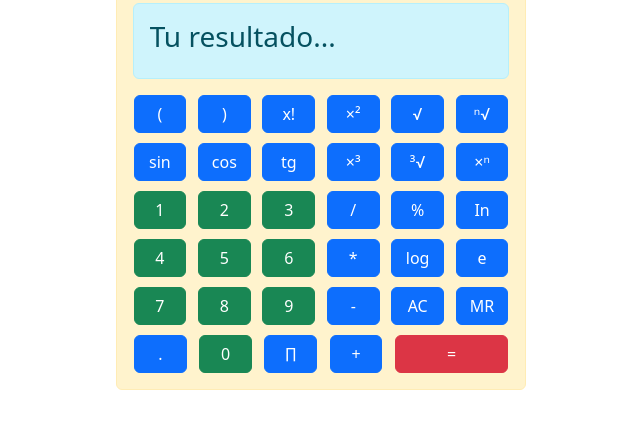
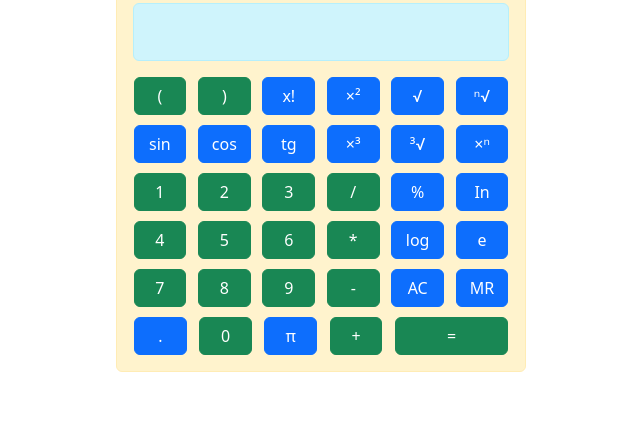
Before and after one commit to VirAyma21/CalculadoraCientifica, a plain HTML site: page index.html in a window 1280 px wide. Shown: the part 70-498 px from the top of the page, without its empty margins (319-959 px from the left). Drawn offline with nearby package versions, Linux system fonts and the light colour scheme.

Commit message:
modificado

```diff
--- a/css/style.css
+++ b/css/style.css
@@ -1,6 +1,9 @@
 /*main*/
 .areaDeTrabajo {
    margin: 1 rem;
+}
+.contenedor{
+    min-width: 350px;
 }
 /*botones*/
 .contenedorBotones{
@@ -10,15 +13,17 @@
     justify-content: space-around
 }
 
-button{
-    width: 14%;
+#contenedorResultado{
+    width: 100%;
 }
-.igual {
+#igual {
     width: 30%;
     display: flex;
     place-content: center;
 }
-
+.boton {
+    width: 14%;
+}
 
 
 
@@ -30,8 +35,13 @@ button{
 
 }
 
-@media only screen and (min-width: 961px) and (max-width:1200px) {
-
+@media only screen and (min-width: 780px) and (max-width:1200px) {
+    .col-md-4{
+       columns: md-6;
+    }
+    .contenedor{
+        min-width: 422px;
+    }
 }
 
 @media only screen and (min-width: 1201px) {
--- a/index.html
+++ b/index.html
@@ -14,58 +14,64 @@
                 <div class="col-md-4">
                     <div class="contenedor alert alert-warning" role="alert">
                         <h1>Calculadora <img src="images/calculator.png" alt=""></h1>
-                        <div class="contenedoResultado alert alert-info" role="alert">
-                            <h3>Tu resultado...</h3>
-                        </div>
-                        <div class="contenedorBotones">
-                                <button class="btn btn-primary">(</button>
-                                <button class="btn btn-primary">)</button>
-                                <button class="btn btn-primary">x!</button>
-                                <button class="btn btn-primary">×²</button>
-                                <button class="btn btn-primary">√</button>
-                                <button class="btn btn-primary">ⁿ√</button>
 
 
-                                <button class="btn btn-primary">sin</button>
-                                <button class="btn btn-primary">cos</button>
-                                <button class="btn btn-primary">tg</button>
-                                <button class="btn btn-primary">×³</button>
-                                <button class="btn btn-primary">³√</button>
-                                <button class="btn btn-primary">×ⁿ</button>
-
-                                <button class="btn btn-success">1</button>
-                                <button class="btn btn-success">2</button>
-                                <button class="btn btn-success">3</button>
-                                <button class="btn btn-primary">/</button>
-                                <button class="btn btn-primary">%</button>
-                                <button class="btn btn-primary">In</button>
-
-                                <button class="btn btn-success">4</button>
-                                <button class="btn btn-success">5</button>
-                                <button class="btn btn-success">6</button>
-                                <button class="btn btn-primary">*</button>
-                                <button class="btn btn-primary">log</button>
-                                <button class="btn btn-primary">e</button>
-
-                                <button class="btn btn-success">7</button>
-                                <button class="btn btn-success">8</button>
-                                <button class="btn btn-success">9</button>
-                                <button class="btn btn-primary">-</button>
-                                <button class="btn btn-primary">AC</button>
+                            <form id="calculadora" class="" name="calculadora">
+                                <!-- mostrar resultado-->
+                            <input id="contenedorResultado" class="alert alert-info" type="textfield" name="pant" value="" autocomplete="off" readonly>
+                            <input id="valorDos" class="alert alert-info" type="hidden" name="pantDos" value="" autocomplete="off" readonly>
+                                <!--botones-->
+                                    <div class="contenedorBotones">
+                                <input type="button" id="par1" value="(" class="btn btn-success boton" onclick="pantalla('(')">
+                                <input type="button" id="" value=")" class="btn btn-success boton" onclick="pantalla(')')">
+                                <input type="button" id="x!" value="x!" class="btn btn-primary boton">
+                                <input type="button" id="x2" value="×²" class="btn btn-primary boton" onclick="potencia()">
+                                <input type="button" id="raiz" value="√" class="btn btn-primary boton" onclick="raizCuadrada()">
+                                <input type="button" id="raizN" value="ⁿ√" class="btn btn-primary boton" onclick="funcRaizN('ⁿ√')">
 
 
-                                <button class="btn btn-primary">MR</button>
-                                <button class="btn btn-primary">.</button>
-                                <button class="btn btn-success">0</button>
-                                <button class="btn btn-primary">∏</button>
-                                <button class="btn btn-primary">+</button>
-                                <button class="igual btn btn-danger">=</button>
+                                <input type="button" id="sin" value="sin" class="btn btn-primary boton" onclick="funcionSin()">
+                                <input type="button" id="cos" value="cos" class="btn btn-primary boton" onclick="funcionCos()">
+                                <input type="button" id="tg"  value="tg" class="btn btn-primary boton" onclick="funciontg()">
+                                <input id="x3" type="button" value="×³" class="btn btn-primary boton" onclick="potencia3()">
+                                <input  type="button" id="raiz3" value="³√" class="btn btn-primary boton" onclick="raizCubica()">
+                                <input type="button" id="xn" value="×ⁿ" class="btn btn-primary boton" onclick="potenciaN('×ⁿ')">
 
-                        </div>
+                                <input type="button" id="uno" value="1" class="btn btn-success boton" onclick="pantalla('1')">
+                                <input type="button" id="dos" value="2" class="btn btn-success boton" onclick="pantalla('2')">
+                                <input type="button" id="tres" value="3" class="btn btn-success boton" onclick="pantalla('3')">
+                                <input type="button" id="divi" value="/" class="btn btn-success boton" onclick="pantalla('/')">
+                                <input type="button" id="porcentaje" value="%" class="btn btn-primary boton" onclick="FuncPorcentaje('%')">
+                                <input type="button" id="in" value="In" class="btn btn-primary boton" onclick="funcionIn()">
 
+                                <input type="button" id="cuatro" value="4" class="btn btn-success boton" onclick="pantalla('4')">
+                                <input type="button" id="cinco" value="5" class="btn btn-success boton" onclick="pantalla('5')">
+                                <input type="button" id="seis" value="6" class="btn btn-success boton" onclick="pantalla('6')">
+                                <input type="button" id="multi" value="*" class="btn btn-success boton" onclick="pantalla('*')">
+                                <input type="button" id="log" value="log" class="btn btn-primary boton" onclick="funcionlog()">
+                                <input type="button" id="e" value="e" class="btn btn-primary boton" onclick="funcionE()">
+
+                                <input type="button" id="siete" value="7" class="btn btn-success boton" onclick="pantalla('7')">
+                                <input type="button" id="ocho" value="8" class="btn btn-success boton" onclick="pantalla('8')">
+                                <input type="button" id="nueve" value="9" class="btn btn-success boton" onclick="pantalla('9')">
+                                <input type="button" id="resta" value="-" class="btn btn-success boton" onclick="pantalla('-')">
+                                <input type="button" id="ac" value="AC" class="btn btn-primary boton" onclick="funcionAc()">
+
+
+                                <input type="button" id="mr"  value="MR"class="btn btn-primary boton" onclick="funcionMr()">
+                                <input id="punto"  value="." class="btn btn-primary boton" onclick="pantalla('.')">
+                                <input type="button" id="cero" value="0" class="btn btn-success boton" onclick="pantalla('0')">
+                                <input type="button" id="pi" value="π" class="btn btn-primary boton" onclick="valorPi('3.141592653589793')">
+                                <input type="button" id="suma" value="+" class="btn btn-success boton" onclick="pantalla('+')">
+                                <input type="button" id="igual"value="="  class="btn btn-success" onclick="Calcular()" >
+                            </div>
+                            </form>
+
+                           <!-- onclick="document.calculadora.pant.value=eval(document.calculadora.pant.value)"-->
                     </div>
                 </div>
             </div>
     </main>
+    <script src="js/caluladora.js"></script>
 </body>
 </html>
--- a/js/caluladora.js
+++ b/js/caluladora.js
@@ -0,0 +1,160 @@
+
+let resultado =document.getElementById('contenedorResultado');
+
+let resultadoDos = document.getElementById('valorDos');
+console.log(resultadoDos)
+
+let form = document.getElementById('calculadora');
+console.log(form)
+
+//operaciones con dos parametros
+let varPorcentaje = false;
+let varRaizN = false;
+let varPotenciaN = false;
+let entreAporcentaje = false;
+let entreAraizN = false;
+let entreApotenciaN = false;
+
+let almacenar = '';
+
+let igual = document.getElementById('igual');
+
+function pantalla(num){
+    if (varPorcentaje === true) {
+        resultado.value = '';
+        varPorcentaje = false;
+        entreAporcentaje = true;
+        resultado.value += num;
+    }
+    else{
+        if(varRaizN === true) {
+            resultado.value = '';
+            varRaizN =false;
+            entreAraizN = true;
+            resultado.value += num;
+            }
+            else{
+                if(varPotenciaN === true) {
+                    resultado.value = '';
+                    varPotenciaN =false;
+                    entreApotenciaN = true;
+                    resultado.value += num;
+                }
+                else{
+                    resultado.value += num;
+                }
+            }
+
+    }
+}
+
+function FuncPorcentaje(num){
+    varPorcentaje = true;
+    almacenar = resultado.value;
+    resultado.value += num;
+}
+
+function funcRaizN(num) {
+    varRaizN = true;
+    almacenar= resultado.value;
+    resultado.value += num;
+};
+
+function potenciaN(num) {
+    varPotenciaN = true;
+    almacenar = resultado.value;
+    resultado.value += num;
+  };
+
+
+function Calcular(){
+    try{
+        if (entreAporcentaje === true) {
+            let calcPorcentaje = (resultado.value/100) * almacenar;
+            resultado.value = eval(calcPorcentaje);
+            entreAporcentaje = false;
+        }
+        else{
+            if(entreAraizN === true){
+                let calcRaiz = Math.pow(almacenar, 1/resultado.value);
+                resultado.value = eval(calcRaiz);
+                entreAraizN = false;
+            }
+            else {
+                if(entreApotenciaN === true){
+                    let calcPotencia = Math.pow(almacenar, resultado.value);
+                    resultado.value = eval(calcPotencia);
+                    entreApotenciaN = false;
+                }
+                else{
+                    resultado.value = eval(resultado.value);
+                }
+            }
+
+        }
+    }
+    catch(err)
+    {
+            alert('ERROR DE CÁLCULO');
+    }
+}
+
+
+function valorPi(num){
+    resultado.value += num;
+}
+
+function potencia() {
+  resultado.value =Math.pow(resultado.value, 2);
+};
+
+function potencia3() {
+    resultado.value =Math.pow(resultado.value, 3);
+};
+
+function raizCuadrada() {
+    resultado.value = Math.pow(resultado.value, 1/2);
+};
+
+function raizCubica() {
+    resultado.value = Math.pow(resultado.value, 1/3);
+};
+
+
+function funcionCos() {
+    resultado.value= Math.cos(resultado.value);
+};
+
+function funcionSin() {
+    resultado.value =  Math.sin(resultado.value);
+};
+
+function funciontg() {
+    resultado.value =  Math.tan(resultado.value);
+};
+function funcionlog() {
+    resultado.value =  Math.log10(resultado.value);
+};
+
+function funcionE() {
+    resultado.value =  Math.E
+};
+
+function funcionIn() {
+    resultado.value =  Math.log(resultado.value)
+};
+
+
+
+function funcionMr() {
+    let almacenar = resultado.value;
+        resultado.value += almacenar;
+    console.log('funciona');
+    console.log(almacenar);
+};
+
+function funcionAc() {
+    resultado.value = '' ;
+    console.log('funciona');
+
+};
```
